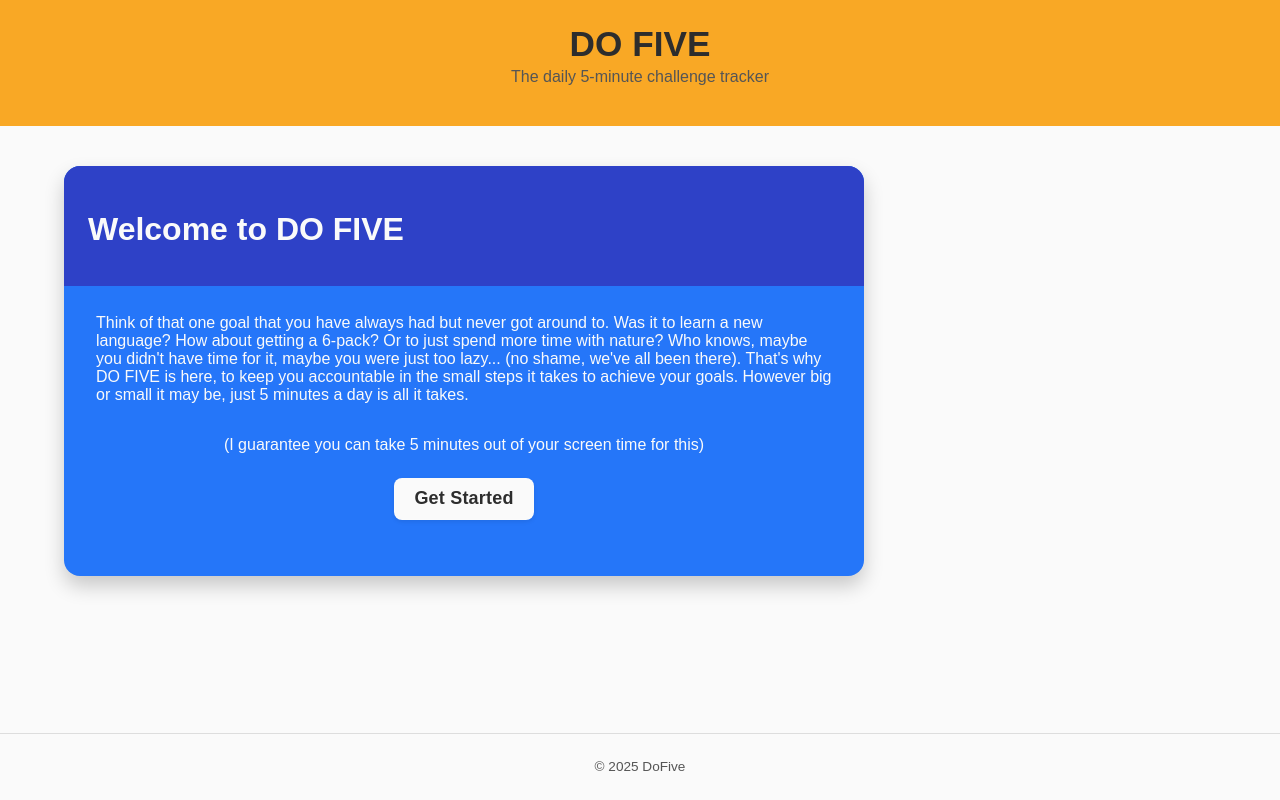
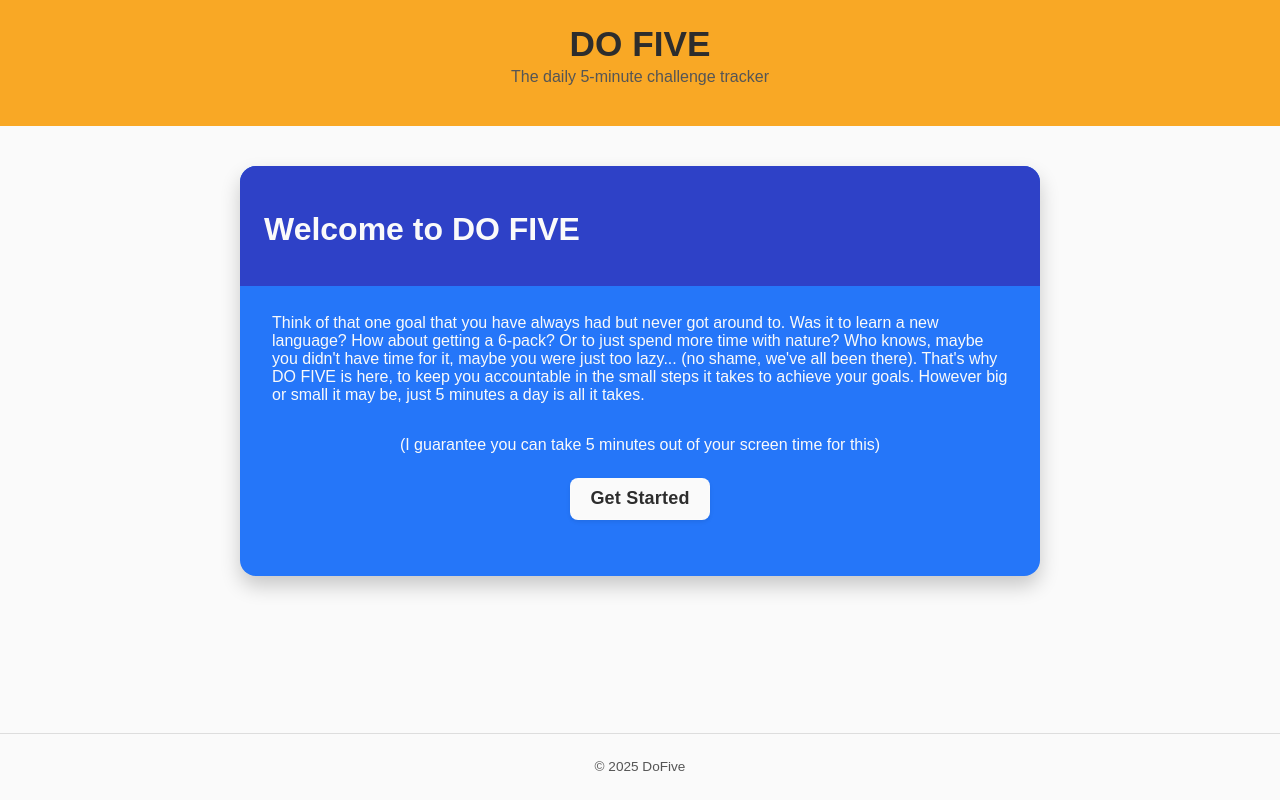
Before and after one commit to carson-fn/DoFive, a React (Create React App) app: page / in a window 1280 px wide. Built offline with nearby package versions, Linux system fonts and the light colour scheme; a web font is replaced by a local one.

Commit message:
Fix WelcomePage wasn't centered

```diff
--- a/src/components/WelcomePage.jsx
+++ b/src/components/WelcomePage.jsx
@@ -2,6 +2,7 @@ import "../styles/WelcomePage.css"
 
 function WelcomePage({ onGetStartedClick }) {
     return (
+        <div className="welcome-page-wrapper">
             <div className="welcome-page">
                 <div className="welcome-page-header">
                     <h1>Welcome to DO FIVE</h1>
@@ -22,6 +23,7 @@ function WelcomePage({ onGetStartedClick }) {
 
                 </div>
             </div>
+        </div>
     )
 }
 
--- a/src/styles/WelcomePage.css
+++ b/src/styles/WelcomePage.css
@@ -1,4 +1,10 @@
 @import "variables.css";
+
+.welcome-page-wrapper {
+  display: flex;
+  flex-direction: column;
+  align-items: center;
+}
 
 .welcome-page {
   background: var(--color-secondary);
```
Lines whose indentation alone changed are shown as unchanged.
